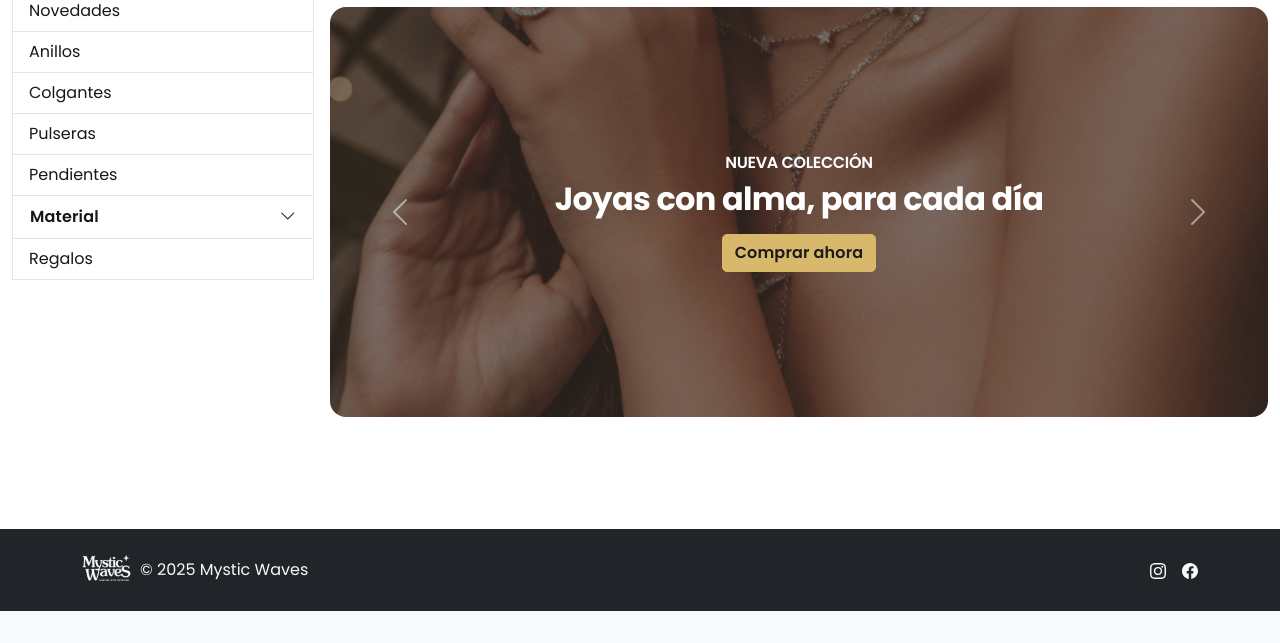
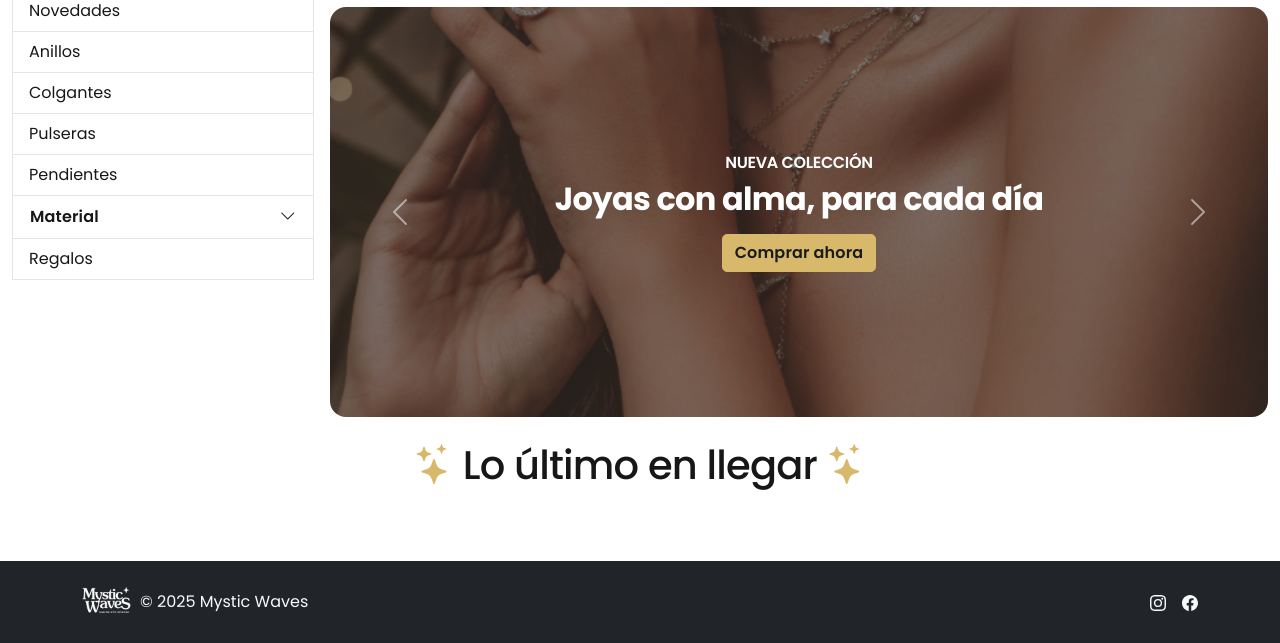
Before and after one commit to Alequi/tienda_online, a PHP site: page / in a window 1280 px wide. Shown: the part 310-953 px from the top of the page. Before the commit the page ends 921 px from the top, so only its background shows below. Run offline with PHP 8.4, Linux system fonts and the light colour scheme; tables that the repository leaves empty or names only in its code hold one stand-in row (values such as "Sample post").

Commit message:
Feat: Update product display layout and add product detail page

```diff
--- a/actions/products_action.php
+++ b/actions/products_action.php
@@ -10,7 +10,7 @@ $stmt->execute();
 $productos = $stmt->fetchAll(PDO::FETCH_OBJ);
 ?>
 
- <div class="container-xxl mt-5 mb-5">
+ <div class="container-xxl mt-3 mb-5">
     <div class="row g-4">
       <?php foreach ($productos as $producto): ?>
         <div class="col-6 col-md-4 col-lg-3">
@@ -19,7 +19,7 @@ $productos = $stmt->fetchAll(PDO::FETCH_OBJ);
             <div class="card-body d-flex flex-column">
               <h5 class="card-title"> <?php echo $producto->nombre; ?></h5>
               <p class="card-text text-muted mb-4">€<?php echo number_format($producto->precio, 2); ?></p>
-              <a href="views/producto.php?id=<?php echo $producto->codigo; ?>" class="btn btn-primary mt-auto">Ver más</a>
+              <a href="views/tienda/producto.php?id=<?php echo $producto->codigo; ?>" class="btn btn-primary mt-auto">Ver más</a>
 
             </div>
           </div>
--- a/index.php
+++ b/index.php
@@ -176,6 +176,8 @@ require_once "helpers/auth.php";
 
   <!-- PRODUCTS GRID -->
 
+  <h1 class="text-center mb-2 mt-2"><i class="bi bi-stars  text-primary"></i> Lo último en llegar <i class="bi bi-stars  text-primary"></i></h1>
+
   <?php include_once 'actions/products_action.php'; ?>
 
   <!-- PRODUCTS GRID -->
```
Also changed, not shown: views/tienda/producto.php (added).
